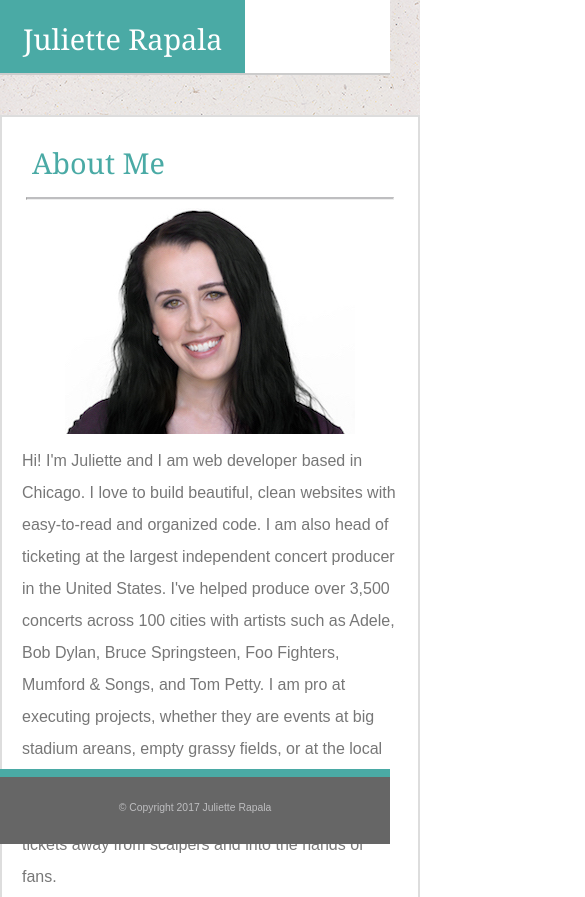
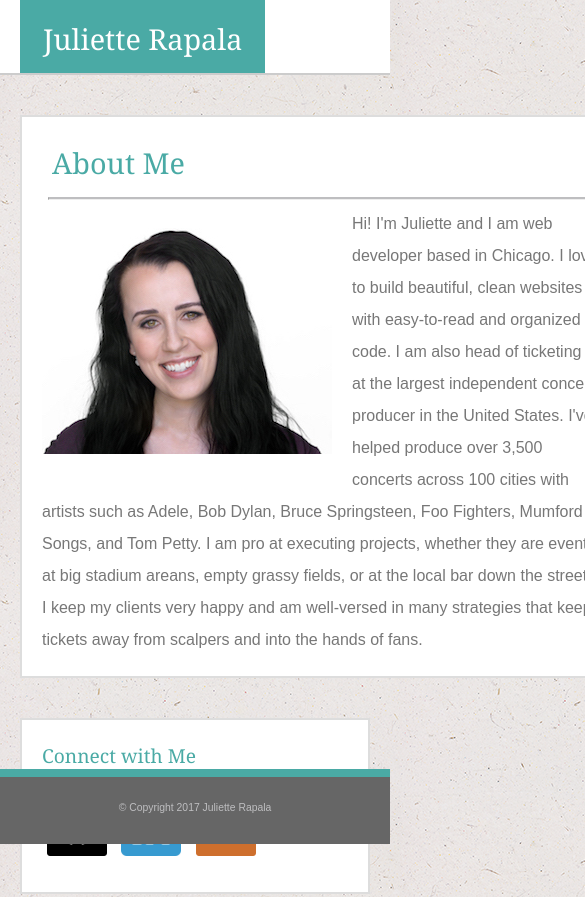
Before and after one commit to jrapala/Responsive-Portfolio, a plain HTML site: page index.html in a window 390 px wide. Shown: the top 897 px of the page, 585 px wide, since content can reach past the window. Drawn offline with Linux system fonts and the light colour scheme.

Commit message:
Adding CSS styling for max-width of 768px.

```diff
--- a/assets/css/style.css
+++ b/assets/css/style.css
@@ -3,10 +3,6 @@
 
 * {
 	box-sizing: border-box;
-}
-
-main {
-	background-color: #fff;
 }
 
 .container {
@@ -149,7 +145,7 @@ body {
 	border: 2px solid #ddd;
 	padding: 20px;
 	margin-top: 40px;
-	margin-bottom: 140px;
+	margin-bottom: 120px;
 }
 
 hr {
@@ -302,13 +298,14 @@ footer p {
 –––––––––––––––––––––––––––––––––––––––––––––––––– */
 
     /* Medium Devices, Desktops */
-    @media screen and (max-width : 980px) {
+    @media only screen and (max-width : 980px) {
 
+		/*** Base Styles ***/
 
 		.container {
 			max-width: 750px;
-			margin: 0 auto;
-}
+		}
+
 		/*** Main Content (Global) ***/
 
 		#about, #portfolio, #contact {
@@ -333,20 +330,76 @@ footer p {
 		.gallery {
 			max-width: 350px;
 			padding: 30px 30px;
-
-		}
-
-		.banner {
-			width: 260px;
 		}
 
     }
 
     /* Small Devices, Tablets */
-    @media screen and (max-width : 768px) {
-    }
+    @media only screen and (max-width : 768px) {
+
+		/*** Base Styles ***/
+		.container {
+			max-width: 728px;
+			margin-left: 20px;
+			margin-right: 20px;
+
+		}
+
+		/*** Main Content (Global) ***/
+
+		#about, #portfolio, #contact {
+			width: 100%;
+			float: none;
+			margin-bottom: 40px;
+		}
+
+		/*** Aside (Global) ***/
+
+		#connect {
+			width: 100%;
+			float: none;
+			margin-bottom: 120px;
+		}
+
+		.social-icons {
+			text-align: left;
+		}
+
+		/*** About Page ***/
+
+		.headshot {
+			margin: 20px 20px 0px 0px;
+			float: left;
+		}
+
+		.headshot img {
+			max-width: 350px;
+		}
+
+		/*** Portfolio Page ***/
+
+		.gallery {
+			max-width: 620px;
+		}
+
+
+		#portfolio {
+			overflow: hidden;
+		}
+
 
     /* Extra Small Devices, Phones */
-    @media screen and (max-width : 640px) {
+    @media only screen and (max-width : 640px) {
+
+		.container {
+			max-width: 600px;
+		}
+
+		/*** Main Content (Global) ***/
+
+		#about, #portfolio, #contact {
+			width: 600px;
+			float: none;
+		}
 
     }
```
Also changed, not shown: contact.html (+1 -0 lines).
